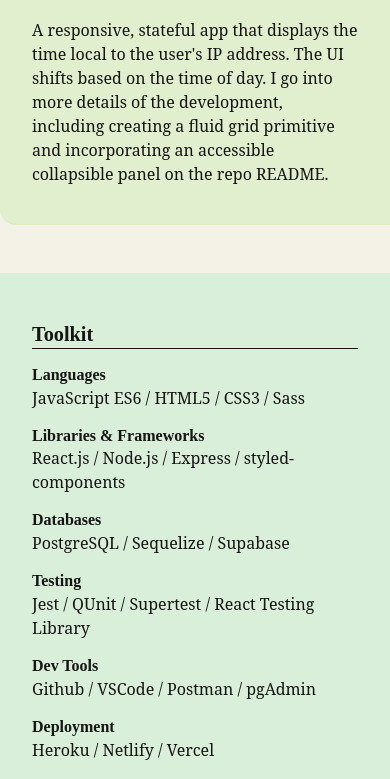
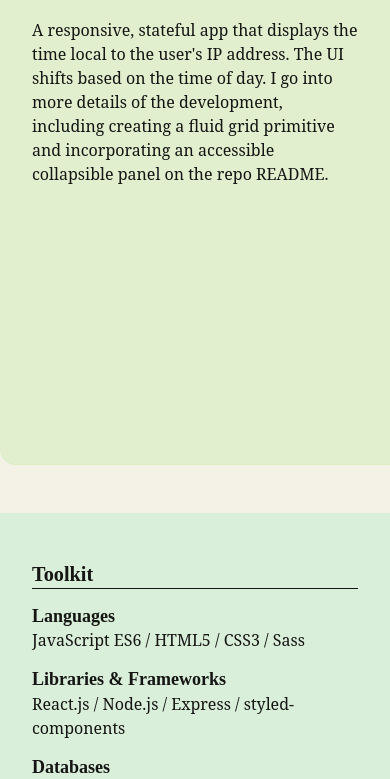
Before and after one commit to djdrakos/portfolio, a React (Create React App) app: page / in a window 390 px wide. Shown: the part 1156-1935 px from the top of the page. Built offline with nearby package versions, Linux system fonts and the light colour scheme; a web font is replaced by a local one.

Commit message:
adjust section sizes at each breakpoint

```diff
--- a/src/components/About.js
+++ b/src/components/About.js
@@ -4,7 +4,7 @@
 import { P } from './Typography';
 
 const StyledAbout = styled(SectionContent)`
-  --section-height: var(--section-med);
+  --section-height: var(--section-short);
   --stack-block: var(--stack-block400);
   z-index: 1;
   background-color: ${({ theme }) => theme.bg4 };
--- a/src/components/Career.js
+++ b/src/components/Career.js
@@ -8,7 +8,7 @@
 import breakpoints from '../styles/breakpoints';
 
 const StyledCareer = styled(SectionContent)`
-  --section-height: var(--section-tall);
+  --section-height: var(--section-med);
   --stack-block: var(--stack-block300);
   z-index: 2;
   background-color: ${({ theme }) => theme.bg3 };
@@ -26,7 +26,7 @@
     align-items: center;
     justify-content: space-evenly;
     column-gap: var(--gap50);
-    margin-top: var(--gap100);
+  }
 
 
     .wrapper-social-icon {
@@ -80,6 +80,7 @@
 
   @media screen and (${breakpoints.medium}) {
     .social {
+      margin-top: 1rem;
       position: static;
       align-self: flex-start;
     }
@@ -92,6 +93,9 @@
     }
   }
 
+  @media screen and (${breakpoints.xSmall}) {
+    --section-height: var(--section-tall);
+  }
 `
 
 const Career = (props) => {
--- a/src/components/GridContainer.js
+++ b/src/components/GridContainer.js
@@ -3,9 +3,9 @@
 import breakpoints from '../styles/breakpoints';
 
 const StyledGridContainer = styled.div.attrs( props => ({ style:  props }))`
-  --section-short: calc(5 * var(--stack-block100));
-  --section-med: calc(12 * var(--stack-block100));
-  --section-tall: calc(15 * var(--stack-block100));
+  --section-short: calc(29rem + var(--stack-block100));
+  --section-med: calc(34rem + var(--stack-block100));
+  --section-tall: calc(45rem + var(--stack-block100));
   --section-height: var(--section-tall);
   --top-offset: calc(var(--stack-block) + var(--header100) - var(--stack-offset) - var(--section-height));
 
@@ -18,11 +18,17 @@
   height: var(--section-height);
 
   @media screen and (${breakpoints.large}) {
+    --section-short: calc(31rem + var(--stack-block100));
+    --section-med: calc(36rem + var(--stack-block100));
+    --section-tall: calc(45rem + var(--stack-block100));
     padding-left: 10vw;
     padding-right: 16vw;
   }
 
   @media screen and (${breakpoints.medium}) {
+    --section-short: calc(32rem + var(--stack-block100));
+    --section-med: calc(41rem + var(--stack-block100));
+    --section-tall: calc(45rem + var(--stack-block100));
     padding-inline: 3rem;
     display: flex;
     flex-direction: column;
@@ -30,10 +36,18 @@
 
   @media screen and (${breakpoints.small}) {
     padding-inline: 2rem;
-    --section-short: calc(6 * var(--stack-block100));
-    --section-med: calc(15 * var(--stack-block100));
-    --section-tall: calc(20 * var(--stack-block100));
+    --section-short: calc(38rem + var(--stack-block100));
+    --section-med: calc(48rem + var(--stack-block100));
+    --section-tall: calc(57rem + var(--stack-block100));
   }
+
+  @media screen and (${breakpoints.xSmall}) {
+    --section-short: calc(48rem + var(--stack-block100));
+    --section-med: calc(64rem + var(--stack-block100));
+    --section-tall: calc(72rem + var(--stack-block100));
+  }
+
+
 `
 
 export default function GridContainer({ title, children,...props }) {
--- a/src/components/Hero.js
+++ b/src/components/Hero.js
@@ -7,7 +7,7 @@
 import breakpoints from '../styles/breakpoints'
 
 const StyledHero = styled(GridContainer)`
-  height: min-content;
+  --section-height: (min-content);
 
   .wrapper-portrait {
     width: 12rem;
--- a/src/components/TechStack.js
+++ b/src/components/TechStack.js
@@ -15,11 +15,8 @@
     margin-block: 0;
   }
 
-  @media screen and (${breakpoints.medium}) {
-    --section-height: calc(var(--section-tall) + var(--stack-block100));
-    .tool-header {
-      font-size: 1rem;
-    }
+  @media screen and (${breakpoints.small}){
+    --section-height: var(--section-med);
   }
 `
 
```
